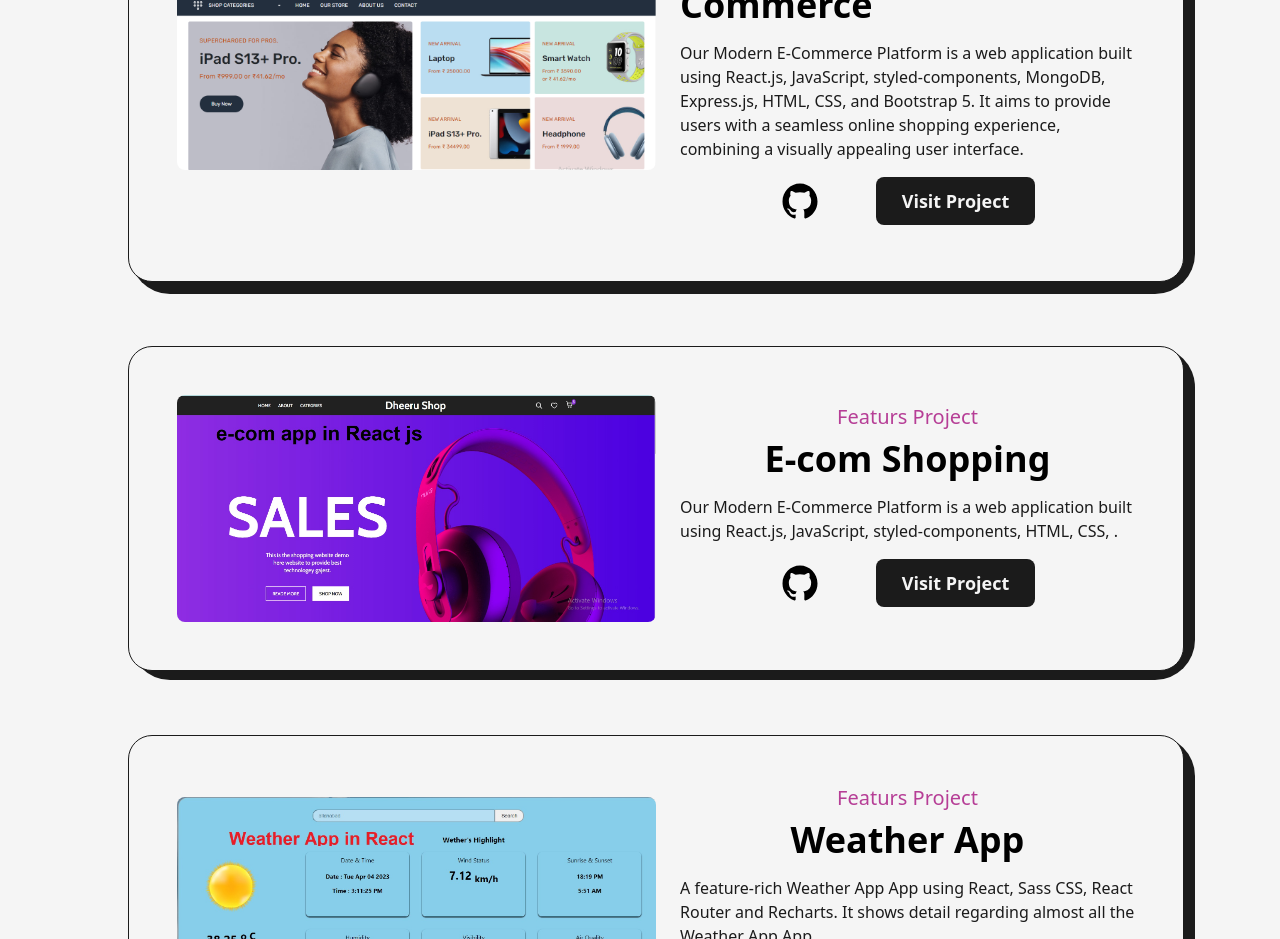
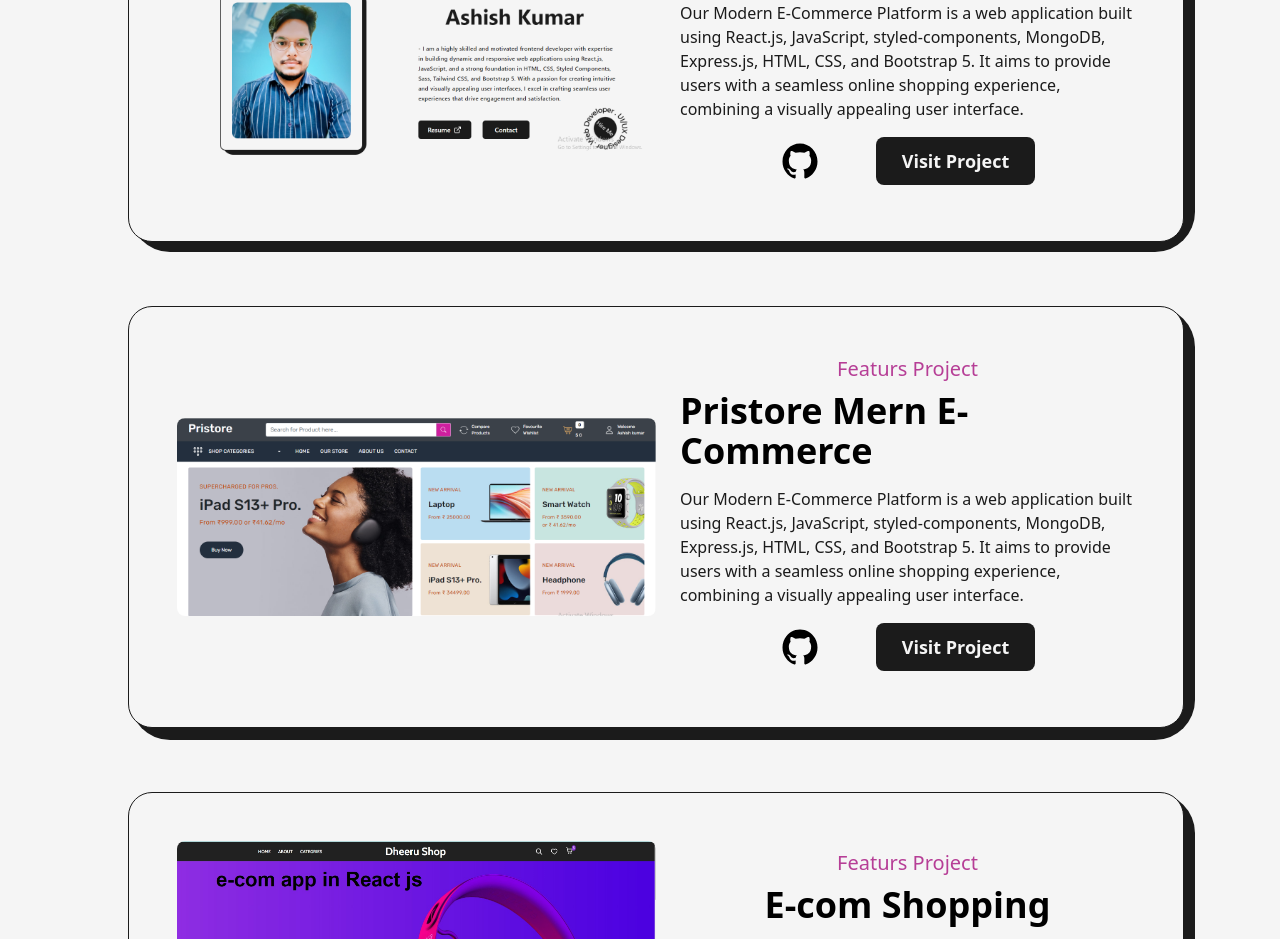
Before and after one commit to iamashishgaur/portfolio-new, a React (Create React App) app: page /project in a window 1280 px wide. Shown: the part 380-1319 px from the top of the page. Built offline with nearby package versions, Linux system fonts and the light colour scheme.

Commit message:
add new project

```diff
--- a/src/pages/Projects.jsx
+++ b/src/pages/Projects.jsx
@@ -135,6 +135,20 @@
               whileTap={{ scale: 0.9 }}
             >
               <FeatursProjects
+                title="Our Portfolio"
+                img="images/projects/portfolio.png"
+                summary="Our Modern E-Commerce Platform is a web application built using React.js, JavaScript, styled-components, MongoDB, Express.js, HTML, CSS, and Bootstrap 5. It aims to provide users with a seamless online shopping experience, combining a visually appealing user interface."
+                to="https://ashish-new.netlify.app/"
+                github="https://github.com/iamashishgaur/portfolio-new"
+                type="Featurs Project"
+              />
+            </motion.div>
+            <motion.div
+              className="col-span-12"
+              whileHover={{ y: -5 }}
+              whileTap={{ scale: 0.9 }}
+            >
+              <FeatursProjects
                 title="Pristore Mern E-Commerce"
                 img="images/projects/pristore.png"
                 summary="Our Modern E-Commerce Platform is a web application built using React.js, JavaScript, styled-components, MongoDB, Express.js, HTML, CSS, and Bootstrap 5. It aims to provide users with a seamless online shopping experience, combining a visually appealing user interface."
```
Also changed, not shown: public/images/projects/crypto-screener-cover-image.jpg (deleted), public/images/projects/portfolio.png (added).
